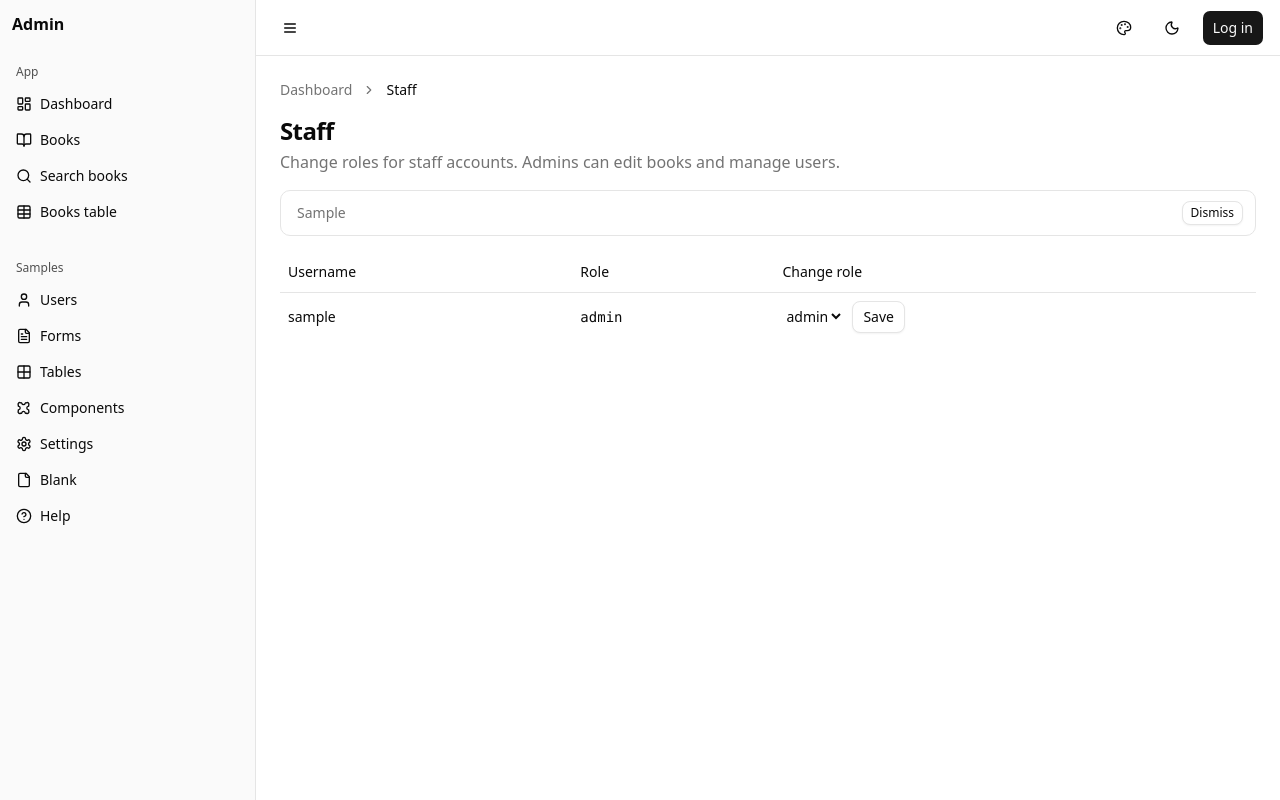
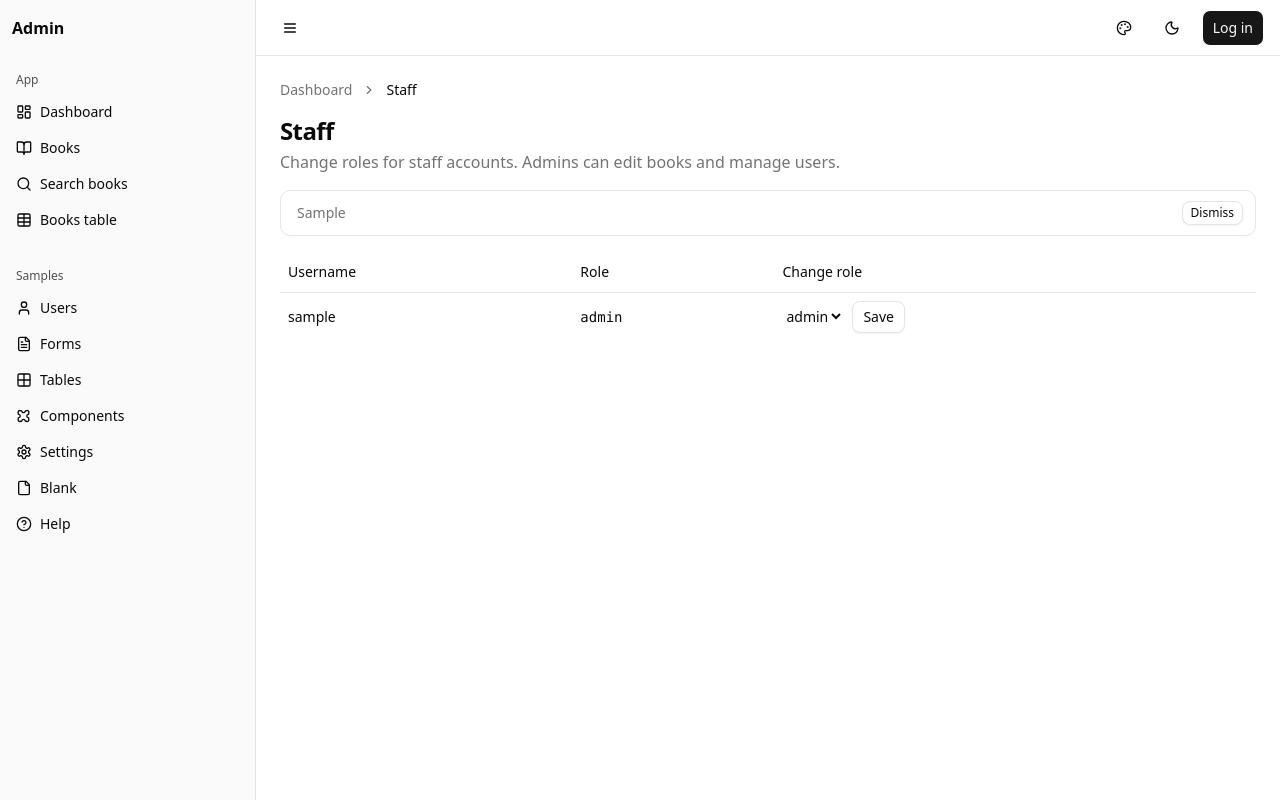
Before and after one commit to tgogos/fastapi-htmx-basecoat, a FastAPI app: template app/ui/templates/admin_users.html in a window 1280 px wide. Run offline with FastAPI, Linux system fonts and the light colour scheme; the template is opened without the code that fills it: most values are stand-ins (such as "Sample title", 1, 10 or a date in 2020); parts of the project's set-up code (start-up, migrations or seed data) failed here and were passed over.

Commit message:
Match the sidebar brand row to the content header so Admin lines up with the controls.
Co-authored-by: Cursor <cursoragent@cursor.com>

```diff
--- a/app/ui/static/css/app.css
+++ b/app/ui/static/css/app.css
@@ -159,6 +159,14 @@ html.dark[data-color="grey"] {
 .sidebar nav > footer {
   gap: 0.5rem;
   padding: 0.75rem;
+}
+
+.sidebar nav > header {
+  box-sizing: border-box;
+  height: 3.5rem;
+  padding-block: 0;
+  flex-direction: row;
+  align-items: center;
 }
 
 .sidebar nav > header a {
```
